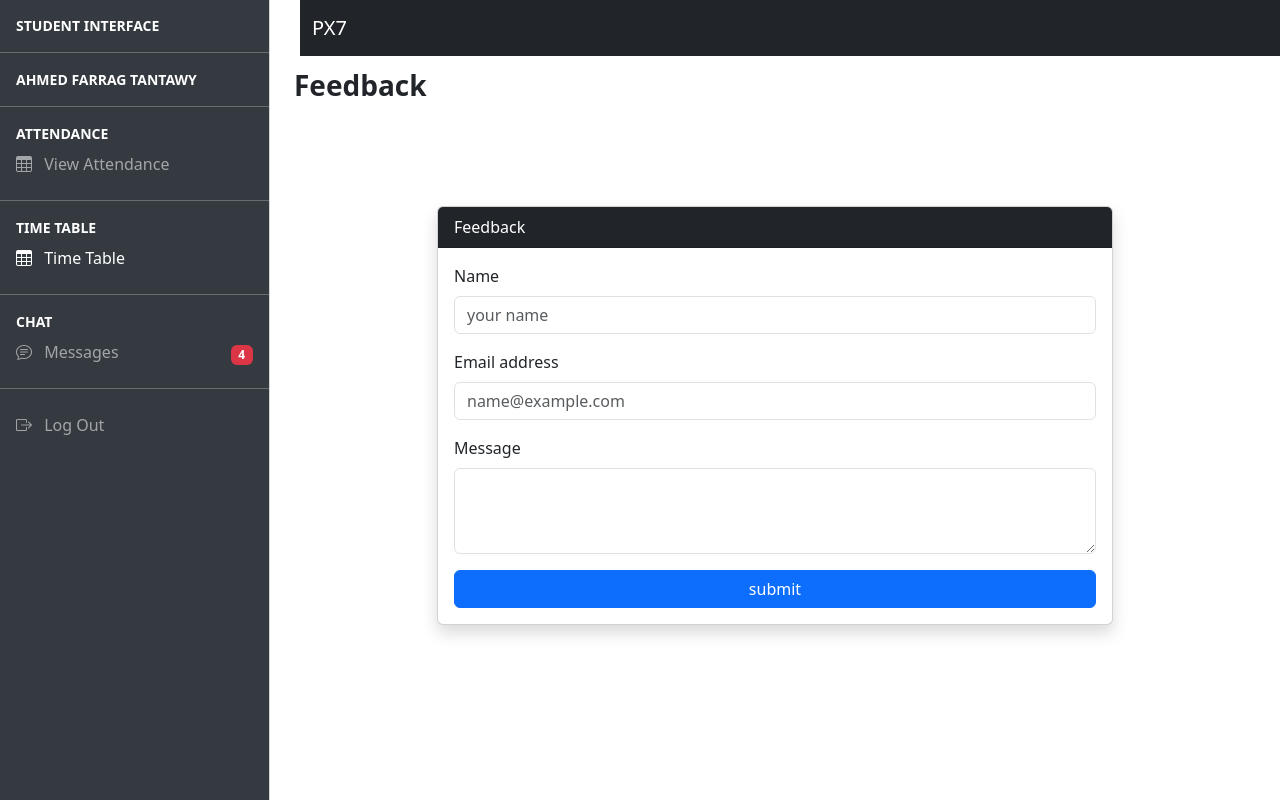
After one commit to MustafaAhmed-star/Attendance-System, a Django app: template users/templates/feedback.html in a window 1280 px wide. The commit adds this page. Run offline with Django 4.2, Linux system fonts and the light colour scheme; the template is opened without the code that fills it, so the values that code supplies are empty.

Commit message:
add feedback page and some changes in css

```diff
--- a/core/templates/students/student_attendance.html
+++ b/core/templates/students/student_attendance.html
@@ -19,8 +19,8 @@
             <div class="col-md-12  fw-bold fs-3">Lectures</div>
           </div>
         </div>
-        <table class="table table-striped table-hover text-center" id="table">
-          <thead class="table-secondary">
+        <table class="table table-striped table-hover text-center table-bordered border-dark" id="table">
+          <thead class="table-secondary table-bordered border-dark">
             <tr>
               <th scope="col">Subject</th>
 
--- a/static/css/style.css
+++ b/static/css/style.css
@@ -4,16 +4,17 @@ body{
 }
 :root{
   --offcanvas-width:270px;
-  --top_navpare_hight:56px;
+  --top_navpare_hight:0px;
   --main-width:150px;
 }
 .navbar{
   background-color: #000000;
+
 }
 #offcanvasExample{
   z-index: 300;
   width: var(--offcanvas-width);
-  background-color: #383838;
+  background-color: #343A40;
 }
 #cont{
   margin-top: 20px;
@@ -52,6 +53,10 @@ body{
   #main{
     width: calc(100% - var(--offcanvas-width));
     margin-left: var(--offcanvas-width);
+  }
+  .navbar{
+    margin-left: 300px;
+
   }
   #offcanvasExample{
     transform: none;
--- a/templates/base.html
+++ b/templates/base.html
@@ -35,7 +35,7 @@
 
 <div class="offcanvas offcanvas-start  text-white " tabindex="-1" id="offcanvasExample" aria-labelledby="offcanvasExampleLabel">
 
-  <div class="offcanvas-body p-0">
+  <div class="offcanvas-body p-0" style="background-color: #343A40;">
     <nav class="navbar-dark">
 
       <ul class="navbar-nav" style="margin-top: 15px;">
--- /dev/null
+++ b/users/templates/feedback.html
@@ -0,0 +1,176 @@
+<!DOCTYPE html>
+<html lang="en">
+<head>
+    <meta charset="UTF-8">
+    <meta name="viewport" content="width=device-width, initial-scale=1.0">
+    <title>TEAM</title>
+    <link rel="stylesheet" href="../assets/css/bootstrap.min.css">
+    <link rel="stylesheet" href="../assets/css/style.css">
+    <link rel="stylesheet" href="../assets/bootstrap-icons-1.11.3/font/bootstrap-icons.css">
+</head>
+<body>
+<!-- nav-bar -->
+<nav class="navbar navbar-expand-lg navbar-dark  bg-dark fixed-top">
+  <div class="container-fluid">
+    <a class="navbar-brand" href="#">PX7</a>
+    <button class="navbar-toggler" type="button" data-bs-toggle="offcanvas" data-bs-target="#offcanvasExample" aria-controls="offcanvasExample">
+      <span class="navbar-toggler-icon"></span>
+    </button>
+
+
+  </div>
+</nav>
+
+<!-- nav-bar -->
+
+
+
+<!-- of-canvase -->
+
+
+
+
+<div class="offcanvas offcanvas-start  text-white " tabindex="-1" id="offcanvasExample" aria-labelledby="offcanvasExampleLabel">
+
+    <div class="offcanvas-body p-0">
+      <nav class="navbar-dark">
+        <ul class="navbar-nav" style="margin-top: 15px;">
+          <li>
+              <div class="text-white small fw-bold text-uppercase px-3 ">
+                Student Interface
+              </div>
+          </li>
+          <li>
+              <hr class="dropdown-divider/">
+          </li>
+          <li>
+            <div class="text-white small fw-bold text-uppercase px-3 ">
+              Ahmed Farrag Tantawy
+            </div>
+        </li>
+        <li>
+          <hr class="dropdown-divider/">
+      </li>
+      <li>
+          <div class="text-white small fw-bold text-uppercase px-3 ">
+            Attendance
+          </div>
+      </li>
+          <li>
+            <a href="../student interface/view_attendance.html" class="nav-link px-3">
+              <span class="me-2"><i class="bi bi-table"></i></span>
+              <span>View Attendance</span>
+            </a>
+          </li>
+          <li>
+              <hr class="dropdown-divider/">
+          </li>
+          <li>
+              <div class="text-white small fw-bold text-uppercase px-3 ">
+                Time Table
+              </div>
+          </li>
+          <li>
+            <a href="../student interface/time_table_stu.html" class="nav-link px-3 active">
+              <span class="me-2"><i class="bi bi-table"></i></span>
+              <span>Time Table</span>
+            </a>
+          </li>
+          <li>
+              <hr class="dropdown-divider/">
+          </li>
+          <li>
+              <div class="text-white small fw-bold text-uppercase px-3 ">
+                Chat
+              </div>
+          </li>
+          <li>
+              <a href="../student interface/messages.html" class="nav-link px-3">
+                <span class="me-2"><i class="bi bi-chat-text"></i></span>
+                <span>Messages</span>
+                <span class="badge text-bg-danger" id="right_icon">4</span>
+              </a>
+            </li>
+
+        <li>
+          <hr class="dropdown-divider/">
+      </li>
+
+        <li>
+          <a href="#" class="nav-link px-3">
+            <span class="me-2"><i class="bi bi-box-arrow-right"></i></span>
+            <span>Log Out</span>
+          </a>
+        </li>
+
+
+
+
+
+
+
+        </ul>
+
+      </nav>
+
+    </div>
+
+
+
+
+    </div>
+  </div>
+
+
+  <!-- of-canvase -->
+
+  <!-- main -->
+
+  <div class="container-fluid mt-5 pt-3" id="main">
+    <div class="container-fluid">
+      <div class="row">
+        <div class="col-md-12  fw-bold fs-3">Feedback</div>
+      </div>
+    </div>
+    <div class="container-sm" id="cont" style="max-width: 700px; margin-top: 100px;">
+      <div class="row">
+        <div class="col">
+          <div class="card shadow">
+            <div class="card-header bg-dark text-white">
+              Feedback
+            </div>
+            <div class="card-body">
+              <div class="mb-3">
+                <label for="exampleFormControlInput1" class="form-label">Name</label>
+                <input type="email" class="form-control" id="exampleFormControlInput1" placeholder="your name">
+              </div>
+              <div class="mb-3">
+                <label for="exampleFormControlInput1" class="form-label">Email address</label>
+                <input type="email" class="form-control" id="exampleFormControlInput1" placeholder="name@example.com">
+              </div>
+              <div class="mb-3">
+                <label for="exampleFormControlTextarea1" class="form-label">Message</label>
+                <textarea class="form-control" id="exampleFormControlTextarea1" rows="3"></textarea>
+              </div>
+              <div class="d-grid gap-2">
+                <button class="btn btn-primary" type="button">submit</button>
+              </div>
+
+            </div>
+          </div>
+
+        </div>
+
+
+
+      </div>
+    </div>
+  </div>
+
+  <!-- main -->
+
+
+    <script src="../assets/js/bootstrap.bundle.min.js"></script>
+    <script src="../assets/js/main.js"></script>
+</body>
+</html>
```
Also changed, not shown: media/time_table/WhatsApp_Image_2024-06-04_at_18.58.10_9031e2b6.jpg (added).
